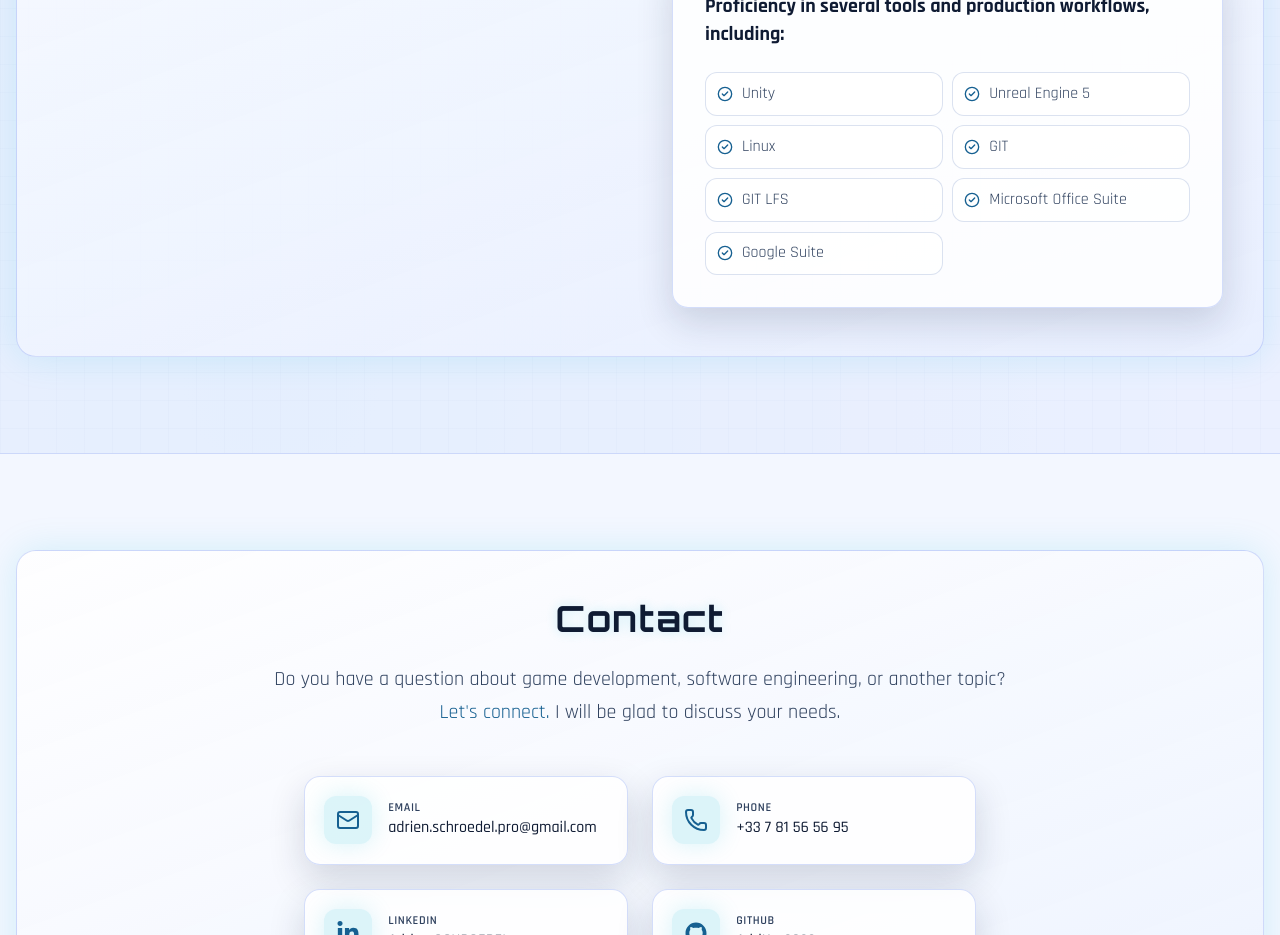
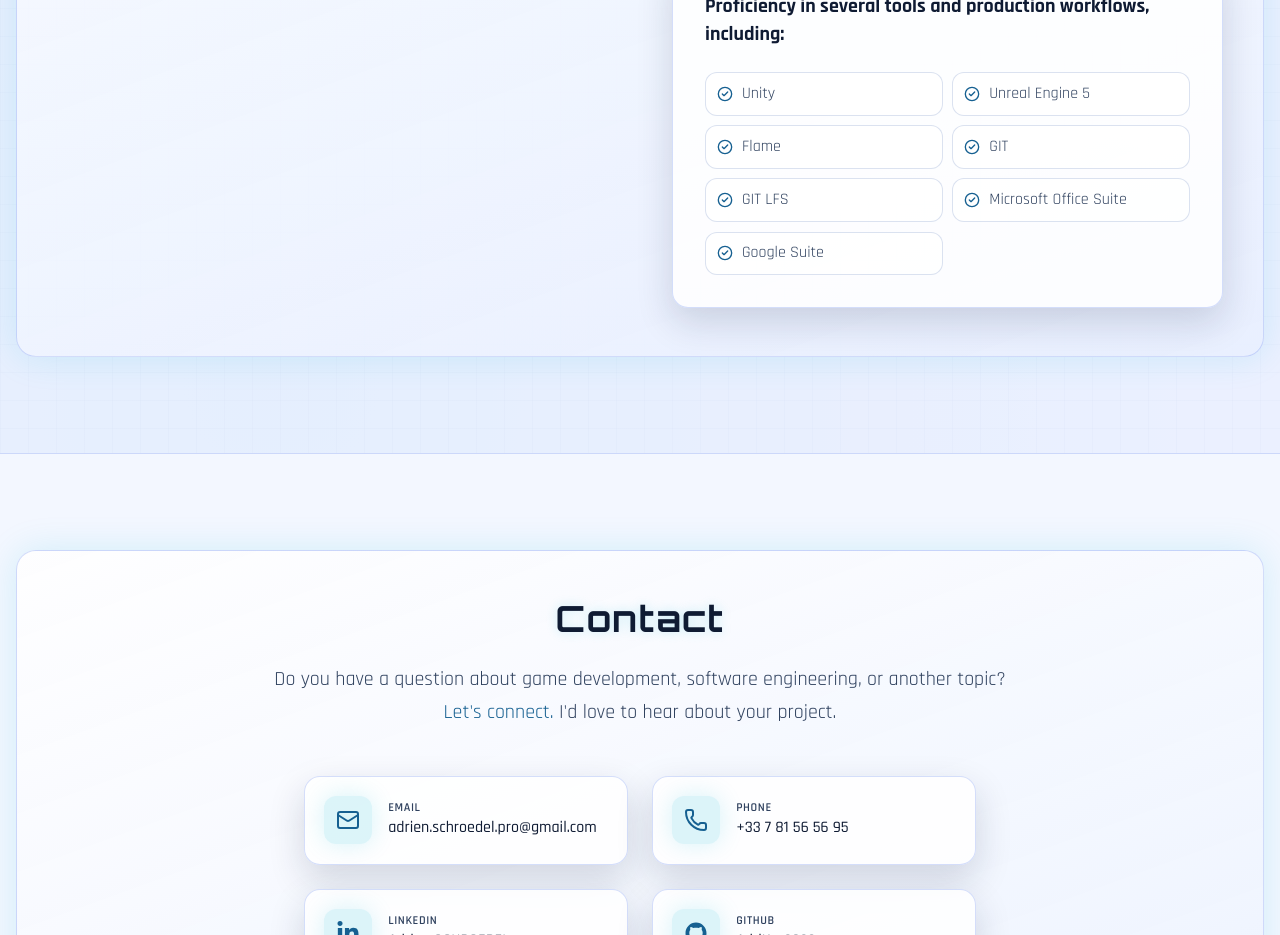
Before and after one commit to AdriKat2022/kat-portfolio, a React (Vite) app: page / in a window 1280 px wide. Shown: the part 3100-4035 px from the top of the page. Built offline with nearby package versions, Linux system fonts and the light colour scheme.

Commit message:
text adjustement and adjusted some skills

```diff
--- a/src/data/locales/en/translation.json
+++ b/src/data/locales/en/translation.json
@@ -49,7 +49,7 @@
       "resume-title": "My resume"
     },
     "contact": {
-      "subtitle": "Do you have a question about game development, software engineering, or another topic?<br/><span class=\"text-accent\">Let's connect.</span> I will be glad to discuss your needs.",
+      "subtitle": "Do you have a question about game development, software engineering, or another topic?<br/><span class=\"text-accent\">Let's connect.</span> I'd love to hear about your project.",
       "email-label": "Email",
       "phone-label": "Phone",
       "rights-reserved": "All rights reserved.",
--- a/src/data/locales/fr/translation.json
+++ b/src/data/locales/fr/translation.json
@@ -49,7 +49,7 @@
       "resume-title": "Mon CV"
     },
     "contact": {
-      "subtitle": "Une question sur le jeu vidéo, l'ingénierie logicielle ou un autre sujet ?<br/>Échangeons : je serai ravi d'en discuter avec vous.",
+      "subtitle": "Envie de discuter jeu vidéo, ingénierie logicielle ou autre ?<br/><span class=\"text-accent\">Discutons-en.</span> Toujours partant pour échanger !",
       "email-label": "Email",
       "phone-label": "Téléphone",
       "rights-reserved": "Tous droits réservés.",
--- a/src/data/skills.ts
+++ b/src/data/skills.ts
@@ -25,8 +25,7 @@ export const skills: Skill[] = [
   // Tools
   { id: 'unity', name: 'Unity', skillType: 'tool', percentage: 90, showInAbout: true },
   { id: 'unreal-engine-5', name: 'Unreal Engine 5', skillType: 'tool', percentage: 70, showInAbout: true },
-  { id: 'flame', name: 'Flame', skillType: 'tool', percentage: 68, showInAbout: false },
-  { id: 'linux', name: 'Linux', skillType: 'tool', percentage: 80, showInAbout: true },
+  { id: 'flame', name: 'Flame', skillType: 'tool', percentage: 68, showInAbout: true },
   { id: 'ci-cd', name: 'CI/CD', skillType: 'tool', percentage: 74, showInAbout: false },
   { id: 'git', name: 'GIT', skillType: 'tool', percentage: 88, showInAbout: true },
   { id: 'git-lfs', name: 'GIT LFS', skillType: 'tool', percentage: 70, showInAbout: true },
```
